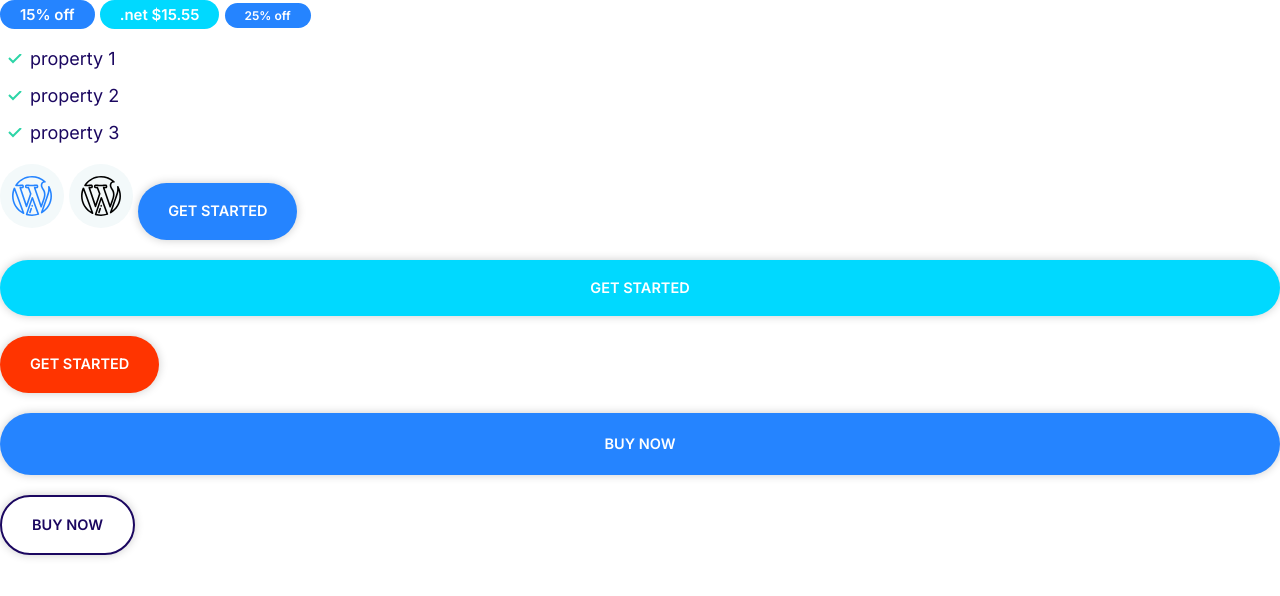
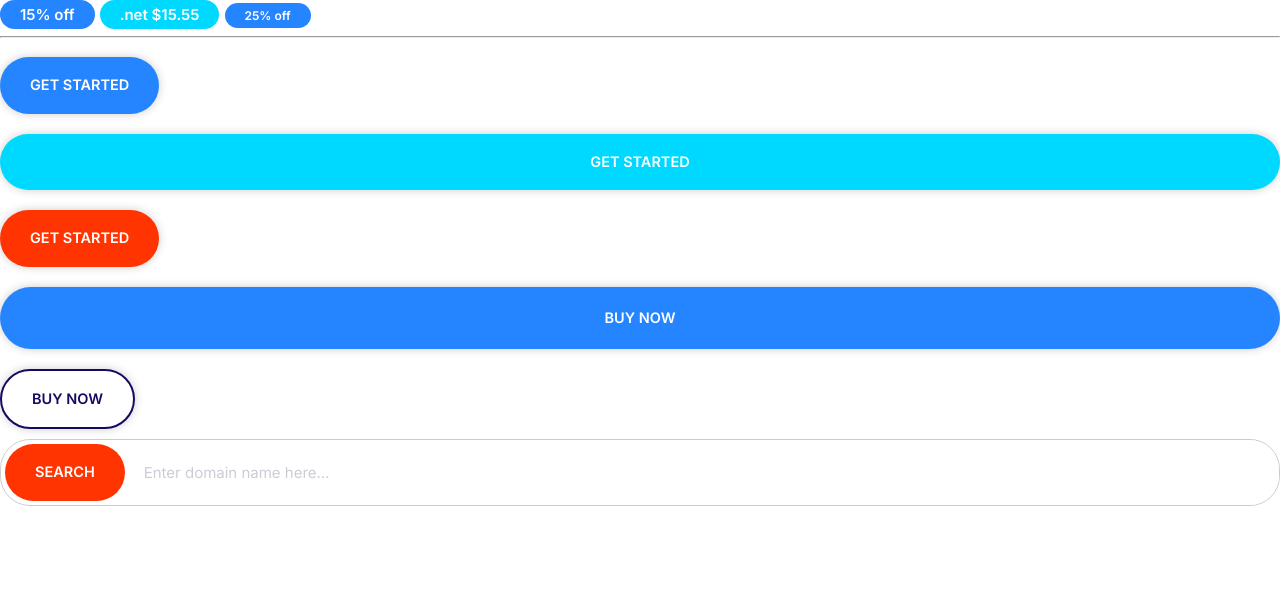
Before and after one commit to KaleemAhmed123/Shaamify-Page, a plain HTML site: page index.html in a window 1280 px wide. Drawn offline with Linux system fonts and the light colour scheme.

Commit message:
Done with the input components.

```diff
--- a/css/style.css
+++ b/css/style.css
@@ -4,6 +4,8 @@
     --color-accent: #ff3400;
     --color-heading: #1b0760;
     --color-body: #918ca4;
+    --color-border: #ccc;
+    --border-radius: 30px;
 }
 
 
@@ -256,3 +258,42 @@ a {
         font-size: 1.45rem;
     }
 }
+
+
+/* ==== Inputs ==== */
+
+.input {
+    border-radius: var(--border-radius);
+    border: 1px solid var(--color-border);
+    color: var(--color-heading);
+    font-size: 2rem;
+    outline: 0;
+    padding: 1.5rem 3.5rem;
+}
+
+::placeholder {
+    color: #cdcbd7;
+}
+
+.input-group {
+    border: 1px solid var(--color-border);
+    border-radius: var(--border-radius);
+    display: flex;
+}
+
+.input-group .input {
+    border: none;
+    flex-grow: 1;
+    padding: 1.5rem;
+}
+
+.input-group .btn {
+    box-shadow: none;
+    margin: 4px;
+}
+
+@media screen and (min-width: 1024px) {
+    .input {
+        font-size: 1.5rem;
+    }
+}
--- a/index.html
+++ b/index.html
@@ -16,28 +16,18 @@
     <span class="badge badge--primary">15% off</span>
     <span class="badge badge--secondary">.net $15.55</span>
     <span class="badge badge--primary badge--small">25% off</span>
-
-    <ul class="list list--tick">
-        <li class="list__item">property 1</li>
-        <li class="list__item">property 2</li>
-        <li class="list__item">property 3</li>
-    </ul>
-    <span class="icon-container">
-      <svg class="icon icon--primary">
-        <use xlink:href="../images/sprite.svg#wordpress"></use>
-      </svg>
-    </span>
-    <span class="icon-container">
-      <svg class="icon">
-        <use xlink:href="../images/sprite.svg#wordpress"></use>
-      </svg>
-    </span>
+    <hr />
 
     <button class="btn btn--primary">Get Started</button>
     <button class="btn btn--secondary btn--block">Get Started</button>
     <button class="btn btn--accent">Get Started</button>
     <a href="" class="btn btn--primary btn--block">Buy Now</a>
     <button href="" class="btn btn--outline">Buy Now</button>
+
+    <div class="input-group">
+        <button class="btn btn--accent">Search</button>
+        <input type="text" class="input" placeholder="Enter domain name here..." />
+    </div>
 </body>
 
 </html>
```
Also changed, not shown: components/input.html (+20 -0 lines).
